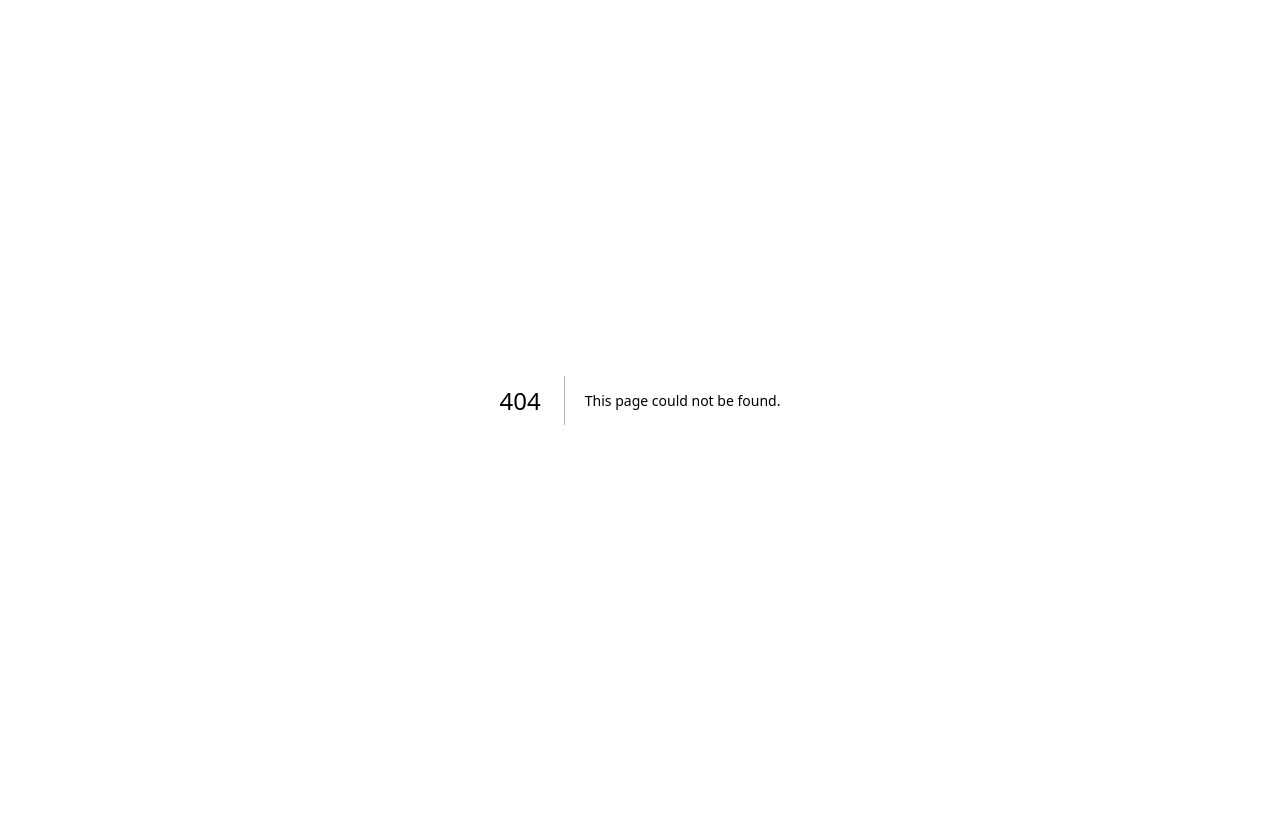
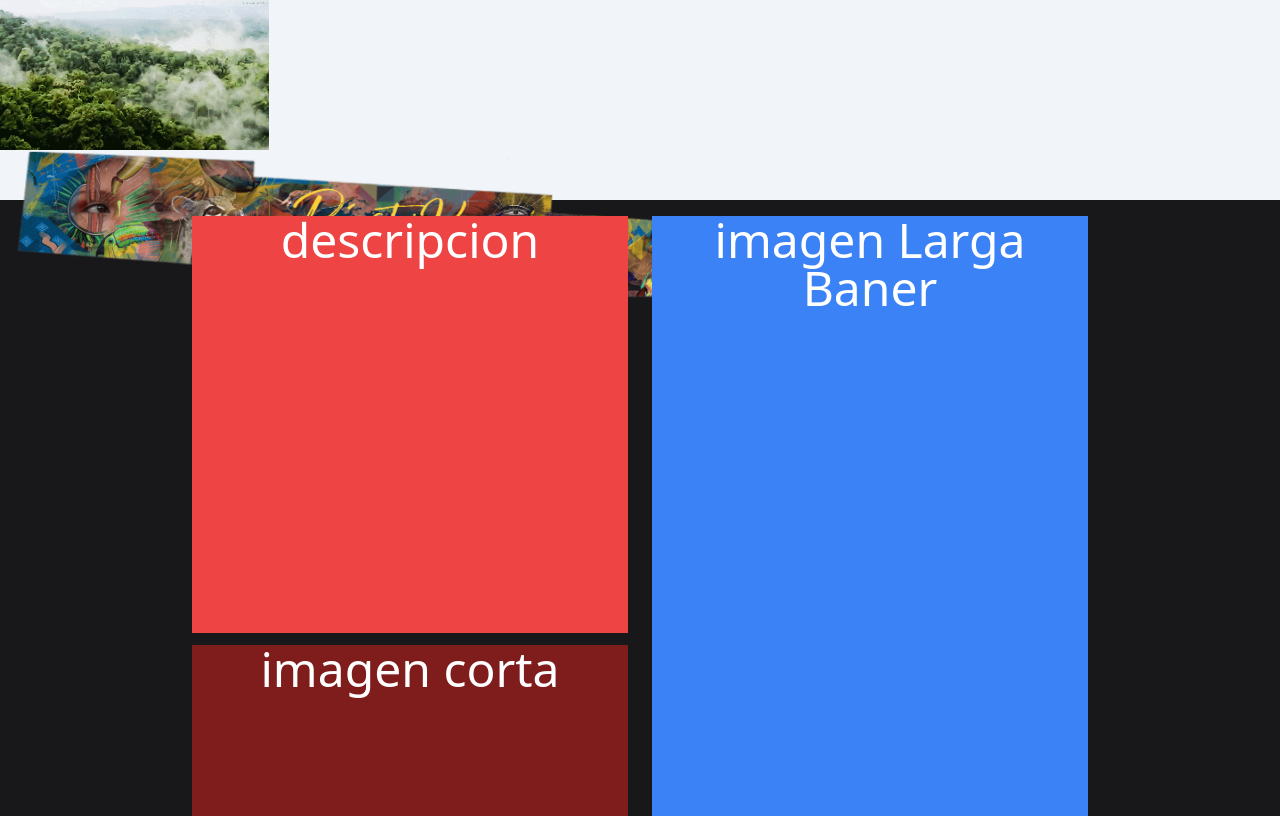
Before and after one commit to SourceSquack/RustikaFront, a Next.js app in the folder client/: page /about in a window 1280 px wide. Before the commit this address had no page. Built offline with nearby package versions, Linux system fonts and the light colour scheme.

Commit message:
Maquetado del About con grip

```diff
--- /dev/null
+++ b/client/pages/about/index.jsx
@@ -0,0 +1,31 @@
+import s from './index.module.css';
+import Image from 'next/image';
+import banner1 from '../../public/images/AboutBG.gif';
+import banner2 from '../../public/images/mural-RK-min.png';
+
+const page = () => {
+    return (
+        <div className='h-screen'>
+            <div className='bg-slate-100 h-1/4  text-red text-center text-5xl'>
+                <Image src={banner1} alt={"banner decoration"} width-300 height="150" />
+                <Image src={banner2} alt={"banner decoration"} width-300 height="150" />
+            </div>
+            <div className=" h-3/4 mt-4
+                grid md:grid-cols-1 md:px-16  lg:grid-cols-2  gap-6 lg:px-48">
+                <div className=" text-white text-center text-5xl grid gap-y-3 ">
+                    <div className="  sm:row-span-4 lg:row-span-3 bg-red-500">
+                        descripcion
+                    </div>
+                    <div className=" sm:row-span-0 lg:row-span-1 bg-red-900">
+                        imagen corta
+                    </div>
+                </div>
+                <div className="bg-blue-500 text-white text-center text-5xl">
+                    imagen Larga Baner
+                </div>
+            </div>
+        </div>
+    );
+};
+
+export default page;
--- /dev/null
+++ b/client/pages/about/index.module.css
@@ -0,0 +1,57 @@
+.baner {
+    background-color: wheat;
+    height: 20vh
+}
+
+.contaimer_about {
+    padding: 0 10rem 0 10rem;
+    height: 80vh;
+    display: grid;
+    grid-template-columns: repeat(2, 1fr);
+    gap: 1rem;
+
+}
+
+.aboutBanerLat {
+    background-color: blueviolet;
+}
+
+.aboutTexImg {
+    display: grid;
+    grid-template-rows: 5fr 3fr;
+    gap: 1rem;
+}
+
+.aboutText {
+    background-color: brown;
+}
+
+.aboutImg {
+    background-color: yellowgreen;
+}
+
+/* <div><div className= {
+    s.baner
+}
+
+>imagen </div><div className= {
+    s.contaimer_about
+}
+
+><div className= {
+    s.aboutTexImg
+}
+
+><div className= {
+    s.aboutText
+}
+
+>descripcion </div><div className= {
+    s.aboutImg
+}
+
+>imagen corta </div></div><div className= {
+    s.aboutBanerLat
+}
+
+>imagen Larga Baner </div></div></div> */
--- a/client/styles/globals.css
+++ b/client/styles/globals.css
@@ -2,18 +2,26 @@
 @tailwind components;
 @tailwind utilities;
 
-:root{
+:root {
   font-family: system-ui, -apple-system, BlinkMacSystemFont, 'Segoe UI', Roboto, Oxygen, Ubuntu, Cantarell, 'Open Sans', 'Helvetica Neue', sans-serif;
 }
 
-body{
+body {
   @apply bg-zinc-900 h-full overflow-x-hidden;
 }
 
-#_next{
+#_next {
   @apply h-full;
 }
 
-html{
+html {
   @apply h-full;
 }
+
+img {
+  max-width: 100%;
+  display: block;
+}
+
+/*
+Para que la imgen tome el espacio disponible de su contenedor */
```
Also changed, not shown: client/public/images/AboutBG.gif (added), client/public/images/mural-RK-min.png (added).
